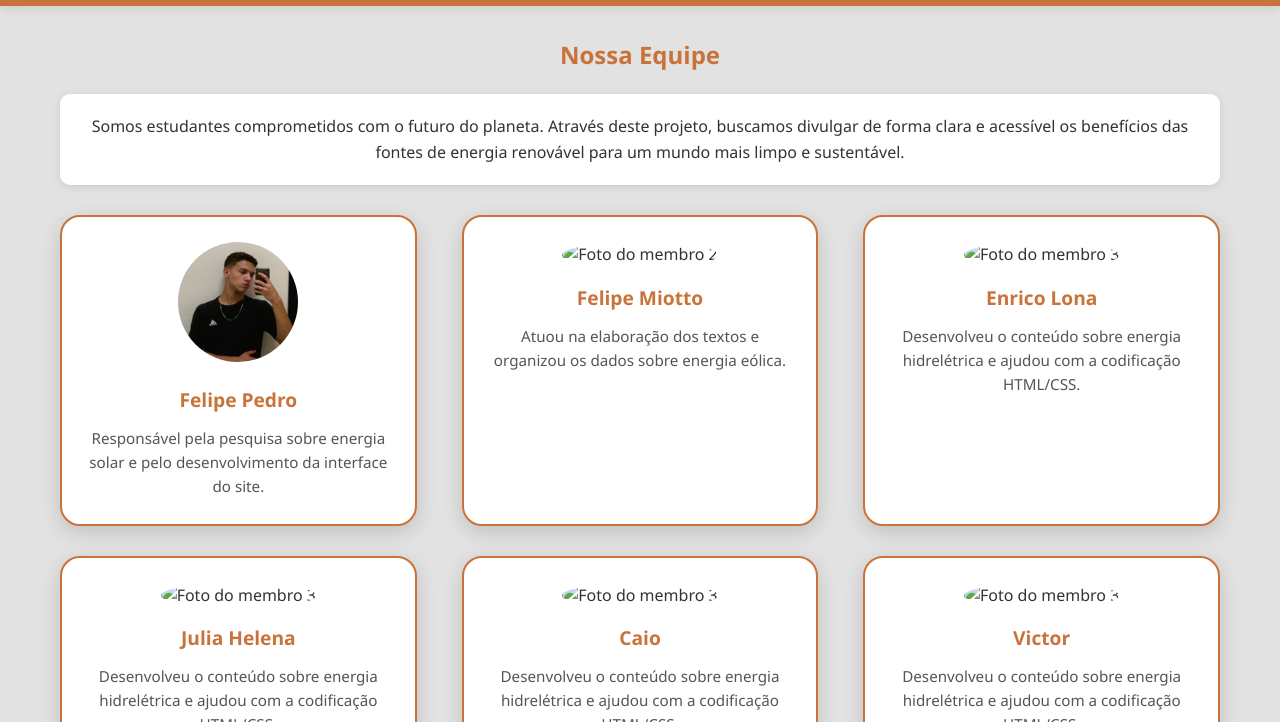
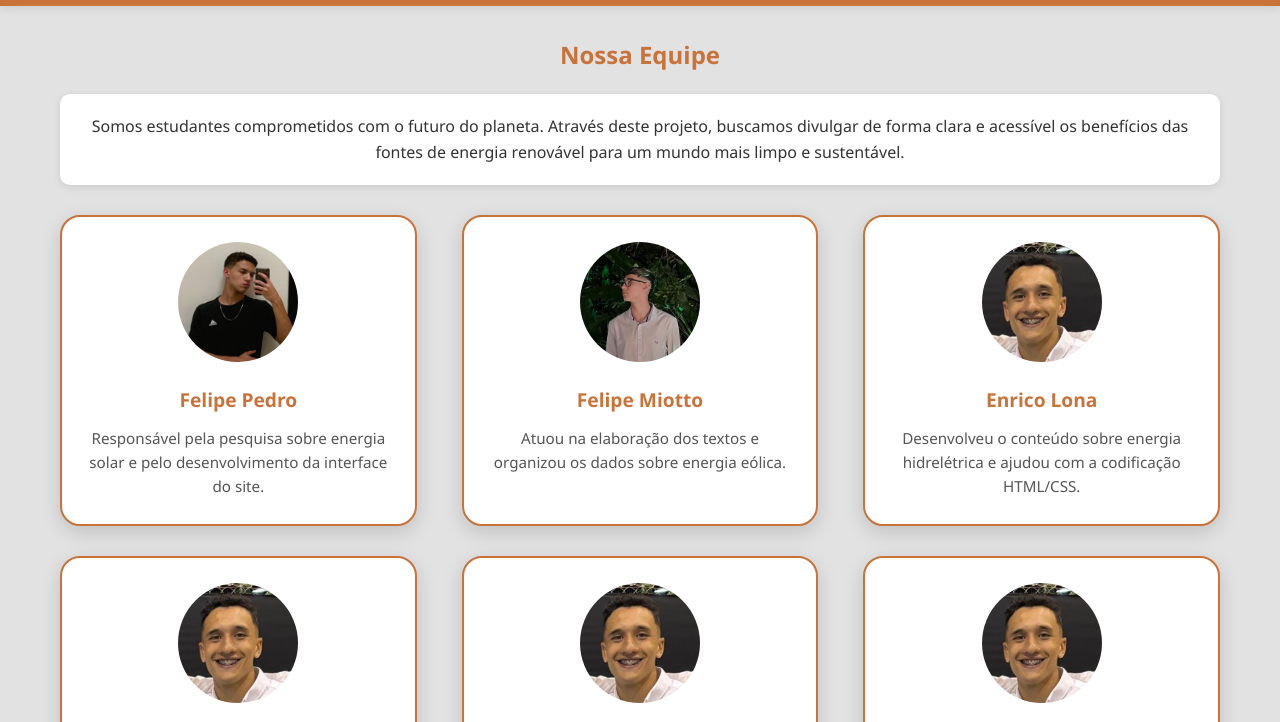
Before and after one commit to miottofelipee/APS-Project, a plain HTML site: page pages/sobre nós/sobrenos.html in a window 1280 px wide. Shown: the part 75-797 px from the top of the page. Drawn offline with Linux system fonts and the light colour scheme.

Commit message:
Adiciona imagens de membros da equipe na página "Sobre Nós"

```diff
--- a/pages/sobre nós/sobrenos.html
+++ b/pages/sobre nós/sobrenos.html
@@ -30,27 +30,27 @@
                 <p>Responsável pela pesquisa sobre energia solar e pelo desenvolvimento da interface do site.</p>
             </div>
             <div class="card">
-                <img src="img/membro2.jpg" alt="Foto do membro 2" class="fotoMembro"/>
+                <img src="../../img/miotto2.jpeg" alt="Foto do membro 2" class="fotoMembro"/>
                 <h3>Felipe Miotto</h3>
                 <p>Atuou na elaboração dos textos e organizou os dados sobre energia eólica.</p>
             </div>
             <div class="card">
-                <img src="img/membro3.jpg" alt="Foto do membro 3" class="fotoMembro"/>
+                <img src="../../img/enrico.jpeg" alt="Foto do membro 3" class="fotoMembro"/>
                 <h3>Enrico Lona</h3>
                 <p>Desenvolveu o conteúdo sobre energia hidrelétrica e ajudou com a codificação HTML/CSS.</p>
             </div>
             <div class="card">
-                <img src="img/membro4.jpg" alt="Foto do membro 3" class="fotoMembro"/>
+                <img src="../../img/enrico.jpeg" alt="Foto do membro 3" class="fotoMembro"/>
                 <h3>Julia Helena</h3>
                 <p>Desenvolveu o conteúdo sobre energia hidrelétrica e ajudou com a codificação HTML/CSS.</p>
             </div>
             <div class="card">
-                <img src="img/membro5.jpg" alt="Foto do membro 3" class="fotoMembro"/>
+                <img src="../../img/enrico.jpeg" alt="Foto do membro 3" class="fotoMembro"/>
                 <h3>Caio</h3>
                 <p>Desenvolveu o conteúdo sobre energia hidrelétrica e ajudou com a codificação HTML/CSS.</p>
             </div>
             <div class="card">
-                <img src="img/membro6.jpg" alt="Foto do membro 3" class="fotoMembro"/>
+                <img src="../../img/enrico.jpeg" alt="Foto do membro 3" class="fotoMembro"/>
                 <h3>Victor</h3>
                 <p>Desenvolveu o conteúdo sobre energia hidrelétrica e ajudou com a codificação HTML/CSS.</p>
             </div>
```
Also changed, not shown: img/enrico.jpeg (added), img/miotto2.jpeg (added).
